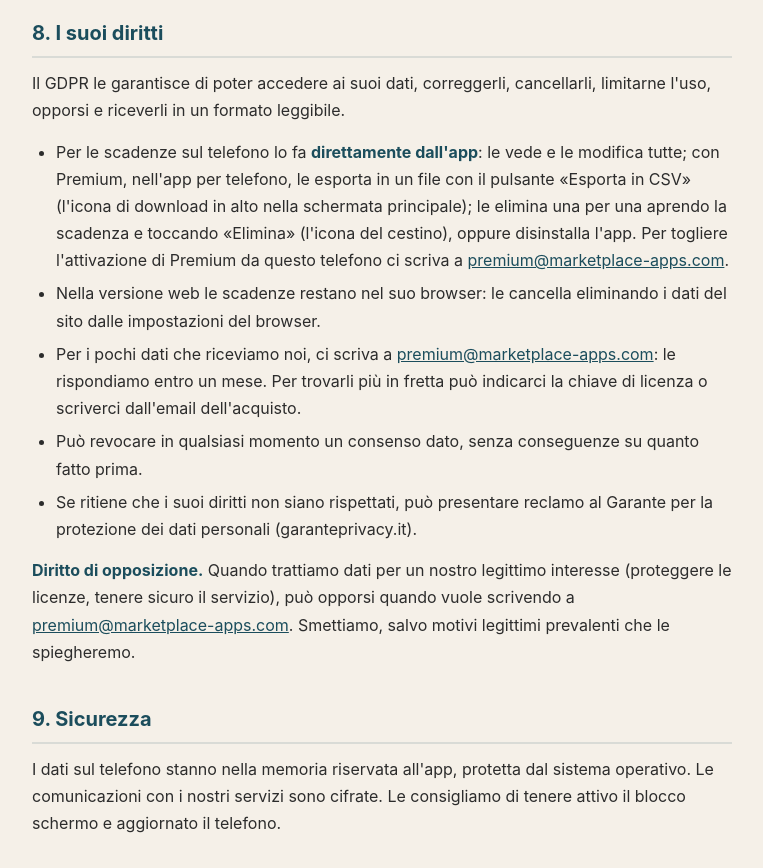
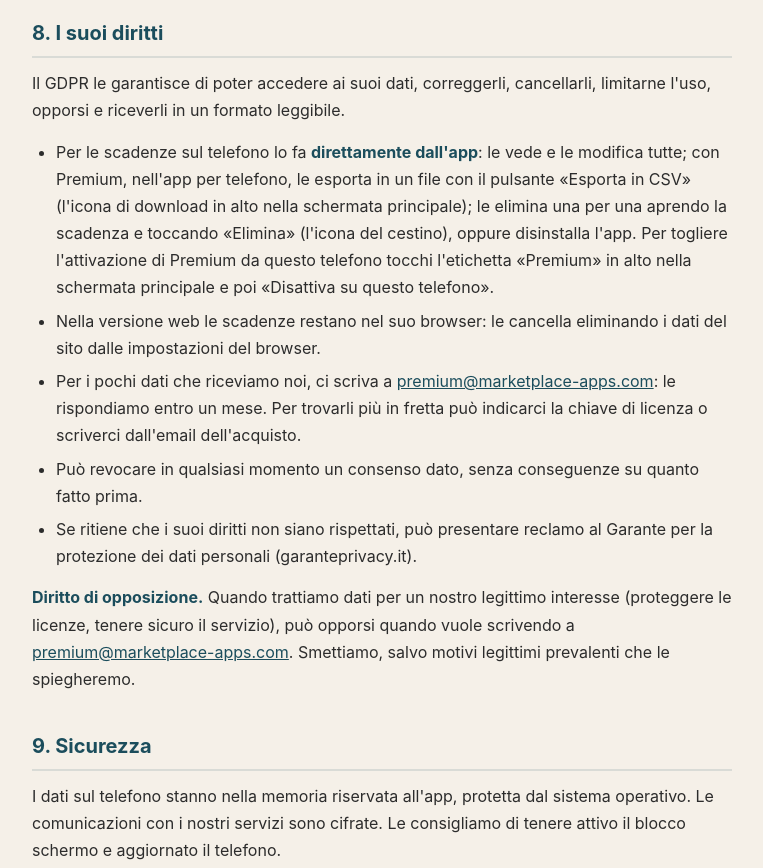
Before and after one commit to Lorder-Git/Privacy-ScadenzaAi, a plain HTML site: page docs/index.html in a window 1280 px wide. Shown: the part 3800-4668 px from the top of the page, without its empty margins (258-1021 px from the left). Drawn offline with Linux system fonts and the light colour scheme.

Commit message:
privacy: disattivazione Premium dall'app (ScadenzaAI 3.4.2)
Nella sezione «I suoi diritti» la disattivazione di Premium su questo
telefono si fa dall'etichetta «Premium» nella schermata principale,
non più scrivendo a premium@.

```diff
--- a/docs/index.html
+++ b/docs/index.html
@@ -177,7 +177,7 @@
     <h2>8. I suoi diritti</h2>
     <p>Il GDPR le garantisce di poter accedere ai suoi dati, correggerli, cancellarli, limitarne l'uso, opporsi e riceverli in un formato leggibile.</p>
     <ul>
-      <li>Per le scadenze sul telefono lo fa <strong>direttamente dall'app</strong>: le vede e le modifica tutte; con Premium, nell'app per telefono, le esporta in un file con il pulsante «Esporta in CSV» (l'icona di download in alto nella schermata principale); le elimina una per una aprendo la scadenza e toccando «Elimina» (l'icona del cestino), oppure disinstalla l'app. Per togliere l'attivazione di Premium da questo telefono ci scriva a <a href="mailto:premium@marketplace-apps.com">premium@marketplace-apps.com</a>.</li>
+      <li>Per le scadenze sul telefono lo fa <strong>direttamente dall'app</strong>: le vede e le modifica tutte; con Premium, nell'app per telefono, le esporta in un file con il pulsante «Esporta in CSV» (l'icona di download in alto nella schermata principale); le elimina una per una aprendo la scadenza e toccando «Elimina» (l'icona del cestino), oppure disinstalla l'app. Per togliere l'attivazione di Premium da questo telefono tocchi l'etichetta «Premium» in alto nella schermata principale e poi «Disattiva su questo telefono».</li>
       <li>Nella versione web le scadenze restano nel suo browser: le cancella eliminando i dati del sito dalle impostazioni del browser.</li>
       <li>Per i pochi dati che riceviamo noi, ci scriva a <a href="mailto:premium@marketplace-apps.com">premium@marketplace-apps.com</a>: le rispondiamo entro un mese. Per trovarli più in fretta può indicarci la chiave di licenza o scriverci dall'email dell'acquisto.</li>
       <li>Può revocare in qualsiasi momento un consenso dato, senza conseguenze su quanto fatto prima.</li>
```
Also changed, not shown: 1 other file.
